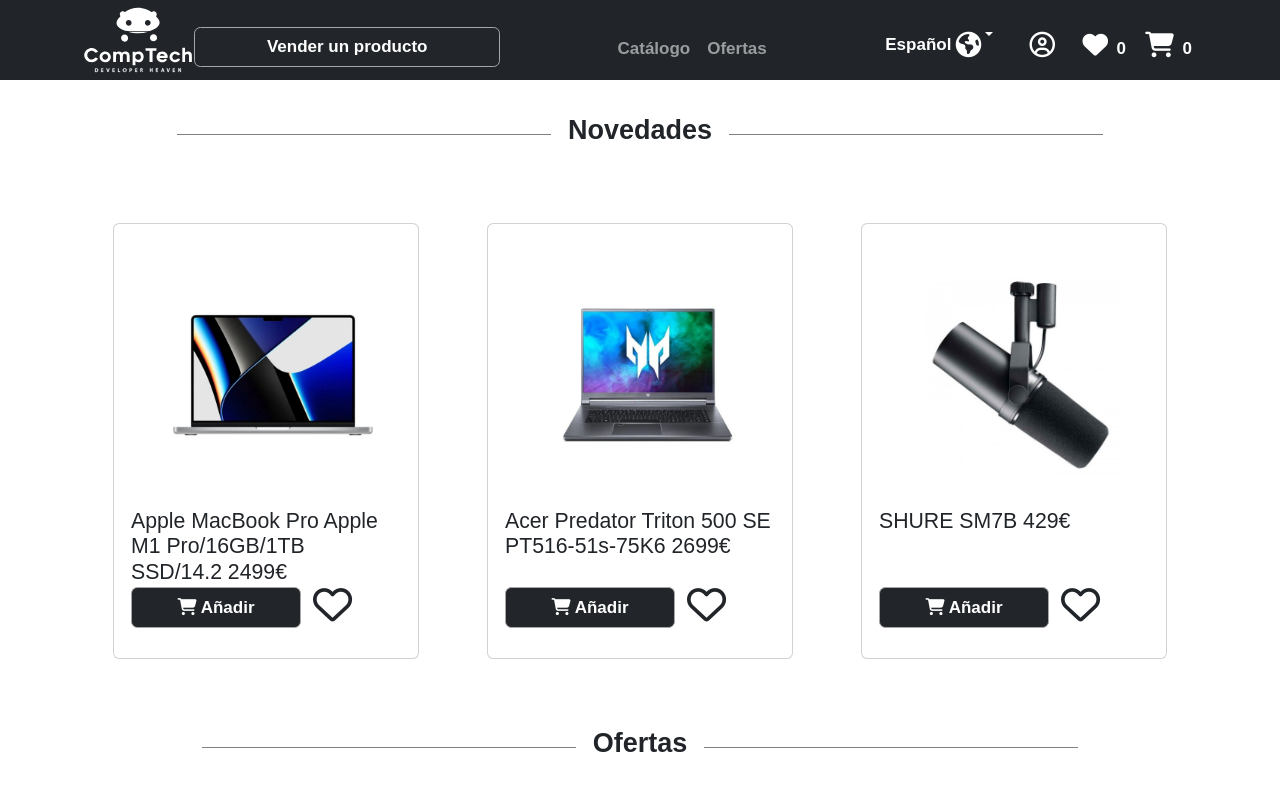
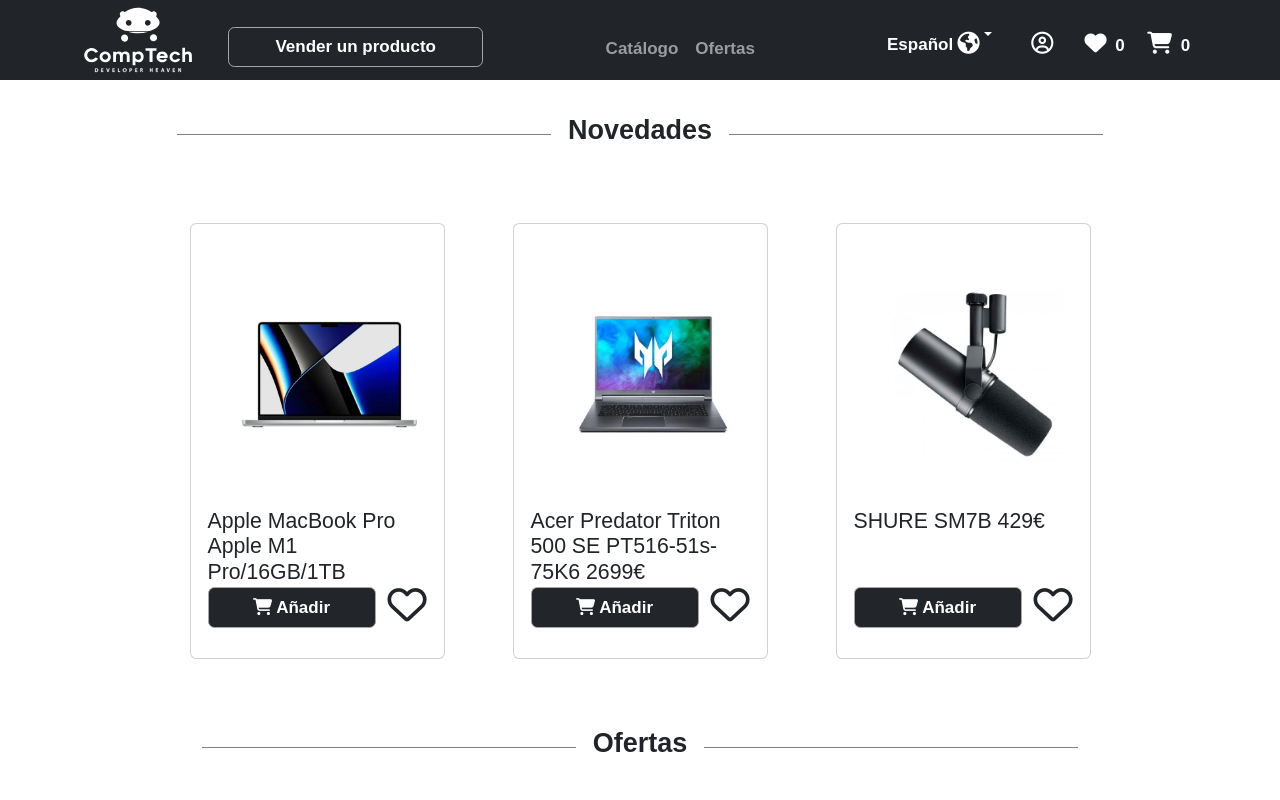
Before and after one commit to ZGuedest/CompTech, a website: page index.html in a window 1280 px wide. Shown: the top 800 px of the page. Drawn offline with nearby package versions, Linux system fonts and the light colour scheme.

Commit message:
ajuste diseño

```diff
--- a/--parcial.scss
+++ b/--parcial.scss
@@ -28,7 +28,7 @@
 
 //CLASES
 %iconos{
-    font-size: 1.5rem;
+    font-size: 1.3rem;
     color: $color_blanco;
     cursor: pointer;
 }
@@ -123,7 +123,8 @@
             }
 
             .btn{
-                @include button ($bg-color:$color_negro, $wth: 18rem, $colorletra:$color_blanco)
+                @include button ($bg-color:$color_negro, $wth: 15rem, $colorletra:$color_blanco);
+                margin-left:2rem;
 
             }
 
@@ -155,7 +156,7 @@
 
     .cardH{
         margin: 2rem;
-        width: 18rem;
+        width: 15rem;
         height: auto;
         padding: 1rem;
 
@@ -251,8 +252,7 @@
 
  @include media-breakpoint-down(lg) {
     #logo{
-        //@include img ($url:url("./img/logo.png"),$wth:80% !important,$hght: 20rem);
-        @include img ($url:url("./img/logohackathonWhite.svg"),$wth:80%,$hght: 20rem);
+        @include img ($url:url("./img/logohackathonWhite.svg"),$wth:80% !important,$hght: 20rem);
 
             margin-top: 1rem;
             margin-right: 1rem;
--- a/cargarHome.js
+++ b/cargarHome.js
@@ -4,12 +4,12 @@
 function cargarHome(idiomaSelect){
     let titulosNov=["Novedades","News"]
     let titOf=["Ofertas","Oferts"]
-    debugger
+
     let contenedor_principal=document.getElementById("contenedor_principal")
     limpiarContenedor(contenedor_principal)
     // let titulo= seleccionarTitulo(idiomaSelect,titulosMarc);
     agregarCajasNovedadOfertaMarcas(contenedor_principal)
-    debugger
+
     let novedades_caja= document.getElementById("novedades_caja")
     let ofertas_caja= document.getElementById("ofertas_caja")
     let productos=cargarDelLocalStorage()
--- a/favoritosYañadirAlcarrito.js
+++ b/favoritosYañadirAlcarrito.js
@@ -1,6 +1,6 @@
 
 /////// FAVORITOS /////
-debugger
+
 function eventoCorazon(productos){
     let corazones= document.getElementsByClassName("corazon-vacio")
     for( let i=0; i< corazones.length; i++){
```
Also changed, not shown: --parcial.css, catalogo.css, ck.css, home.css, 4 other files.
